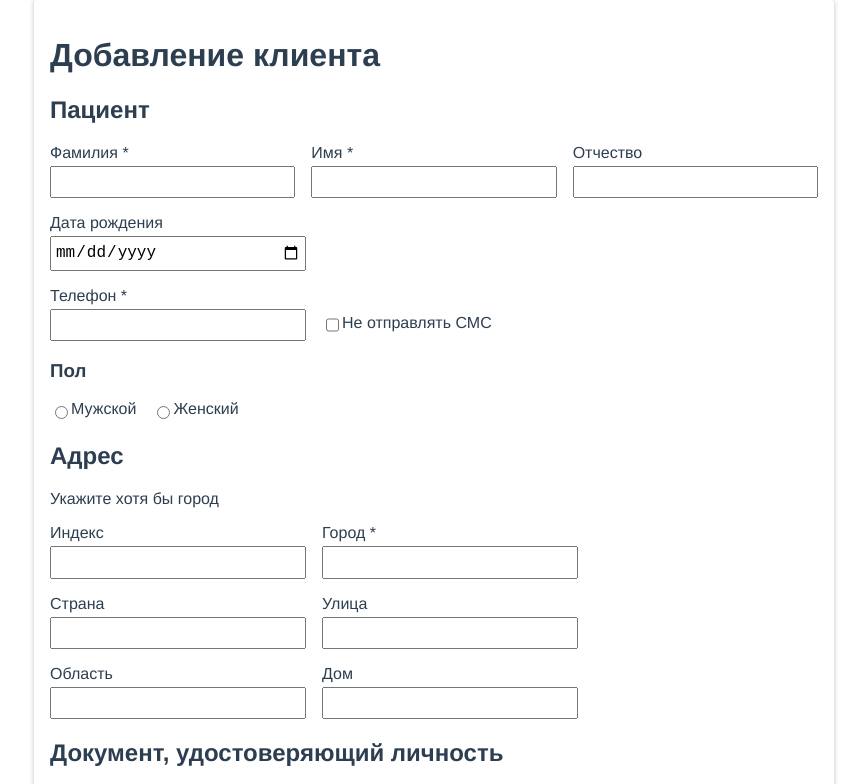
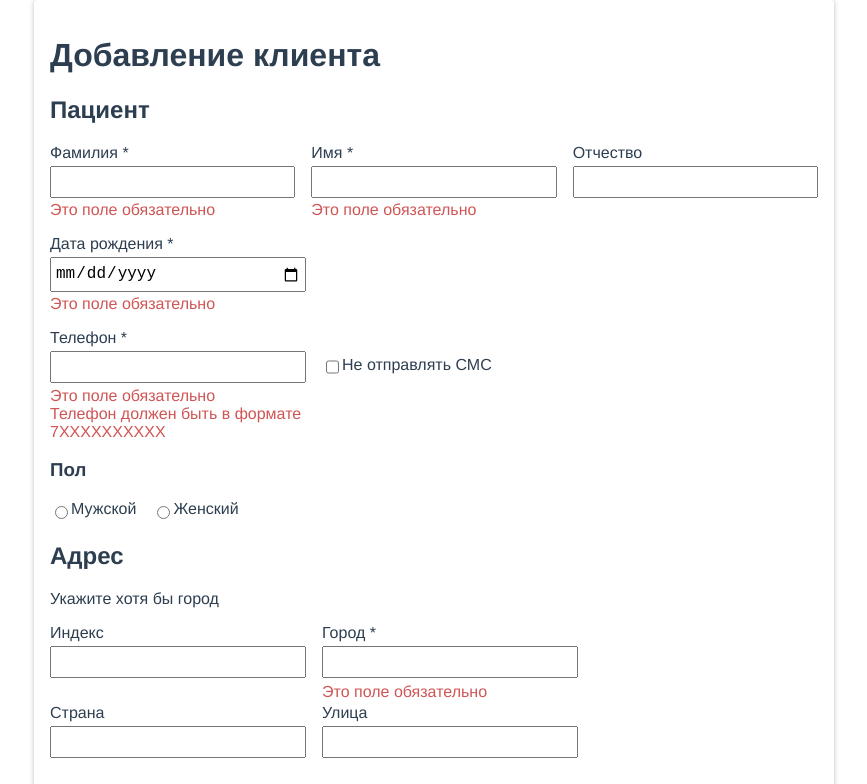
Before and after one commit to ksenkso/medods-client-form, a Vue app: page / in a window 1280 px wide. Shown: the top 784 px of the page, without its empty margins (206-1073 px from the left). Built offline with nearby package versions, Linux system fonts and the light colour scheme.

Commit message:
feature: plain-text-style errors

```diff
--- a/src/components/common/Checkbox.vue
+++ b/src/components/common/Checkbox.vue
@@ -5,9 +5,9 @@
     </label>
     <input @change="onChange" :value="value" type="checkbox" :name="name" :id="id"
            :required="required" :class="inputClassName" :checked="isChecked">
-    <span class="input__errors">
-        <slot name="errors"></slot>
-      </span>
+    <div class="input__errors">
+      <slot name="errors"></slot>
+    </div>
   </div>
 
 </template>
@@ -17,7 +17,7 @@ export default {
   name: 'Checkbox',
   model: {
     prop: 'checked',
-    event: 'change'
+    event: 'change',
   },
   props: {
     name: {
@@ -35,17 +35,13 @@ export default {
       type: String,
       required: true,
     },
-    value: {
-
-    },
-    checked: {
-
-    },
+    value: {},
+    checked: {},
     checkedValue: {
-      default: true
+      default: true,
     },
     uncheckedValue: {
-      default: false
+      default: false,
     },
   },
   methods: {
@@ -59,7 +55,7 @@ export default {
       } else {
         this.$emit('change', e.target.checked ? this.checkedValue : this.uncheckedValue);
       }
-    }
+    },
   },
   computed: {
     inputClassName() {
@@ -77,7 +73,7 @@ export default {
       } else {
         return this.value === this.checked;
       }
-    }
+    },
   },
 }
 </script>
--- a/src/components/common/FormInput.vue
+++ b/src/components/common/FormInput.vue
@@ -5,9 +5,9 @@
     </label>
     <input @input="$emit('input', $event.target.value)" :value="$attrs.value" :type="type" :name="name" :id="id"
            :required="required" :class="className">
-    <span class="input__errors">
-        <slot name="errors"></slot>
-      </span>
+    <div class="input__errors">
+      <slot name="errors"></slot>
+    </div>
   </div>
 
 </template>
--- a/src/components/common/RadioButton.vue
+++ b/src/components/common/RadioButton.vue
@@ -5,9 +5,9 @@
     </label>
     <input @change="onChange" :value="value" type="radio" :name="name" :id="id"
            :required="required" :class="inputClassName" :checked="isChecked">
-    <span class="input__errors">
-        <slot name="errors"></slot>
-      </span>
+    <div class="input__errors">
+      <slot name="errors"></slot>
+    </div>
   </div>
 
 </template>
--- a/src/components/common/Select.vue
+++ b/src/components/common/Select.vue
@@ -6,6 +6,9 @@
     <select :value="value" :name="name" :id="id" @change="$emit('change', $event.target.value)" :class="className">
       <option v-for="(option, i) in options" :key="i" :value="option.value">{{ option.text }}</option>
     </select>
+    <div class="input__errors">
+      <slot name="errors"></slot>
+    </div>
   </div>
 </template>
 
--- a/src/components/form/ClientForm.vue
+++ b/src/components/form/ClientForm.vue
@@ -7,22 +7,39 @@
       <h2>Пациент</h2>
       <div class="input-group input-group_fio">
         <FormInput required v-model="$v.person.lastName.$model" name="last-name" id="last-name"
-                   label="Фамилия"></FormInput>
+                   label="Фамилия">
+          <template slot="errors">
+            <div class="error">Это поле обязательно</div>
+          </template>
+        </FormInput>
         <FormInput required v-model="$v.person.firstName.$model" name="first-name" id="first-name"
-                   label="Имя"></FormInput>
+                   label="Имя">
+          <template slot="errors">
+            <div class="error">Это поле обязательно</div>
+          </template>
+        </FormInput>
         <FormInput v-model="$v.person.patronymic.$model" name="patronymic" id="patronymic" label="Отчество"></FormInput>
       </div>
       <div class="input-group">
         <FormInput
+            required
             v-model="$v.person.dateOfBirth.$model"
             name="date-of-birth"
             type="date" id="date-of-birth"
             label="Дата рождения"
             class="input_birth"
         >
+          <template slot="errors">
+            <div class="error">Это поле обязательно</div>
+          </template>
         </FormInput>
         <div class="input-group input-group_phone">
-          <FormInput required v-model="$v.person.phone.$model" name="phone" type="tel" id="phone" label="Телефон" class="input_phone"></FormInput>
+          <FormInput required v-model="$v.person.phone.$model" name="phone" type="tel" id="phone" label="Телефон" class="input_phone">
+            <template slot="errors">
+              <div class="error">Это поле обязательно</div>
+              <div class="error">Телефон должен быть в формате 7XXXXXXXXXX</div>
+            </template>
+          </FormInput>
           <Checkbox id="no-sms" name="no-sms" v-model="$v.noSMS.$model" value="no-sms"
                      label="Не отправлять СМС"></Checkbox>
         </div>
@@ -41,7 +58,9 @@
           <FormInput v-model="$v.address.district.$model" name="district" id="district" label="Область"></FormInput>
         </div>
         <div class="col">
-          <FormInput required v-model="$v.address.city.$model" name="city" id="city" label="Город"></FormInput>
+          <FormInput required v-model="$v.address.city.$model" name="city" id="city" label="Город">
+            <template slot="errors">Это поле обязательно</template>
+          </FormInput>
           <FormInput v-model="$v.address.street.$model" name="street" id="street" label="Улица"></FormInput>
           <FormInput v-model="$v.address.house.$model" name="house" id="house" label="Дом"></FormInput>
         </div>
@@ -55,12 +74,15 @@
             name="doc-type"
             id="doc-type"
             :options="documentTypes">
+          <template slot="errors">Это поле обязательно</template>
         </Select>
 
         <FormInput v-model="$v.document.serial.$model" name="doc-serial" id="doc-serial" label="Серия и номер"></FormInput>
         <h3>Выдан</h3>
         <FormInput required v-model="$v.document.issueDate.$model" type="date" name="issue-date" id="issue-date"
-                   label="Когда"></FormInput>
+                   label="Когда">
+          <template slot="errors">Это поле обязательно</template>
+        </FormInput>
         <FormInput v-model="$v.document.issuedAt.$model" name="issued-at" id="issued-at" label="Кем"></FormInput>
       </div>
       <h2>Опции</h2>
@@ -199,7 +221,7 @@ export default {
 }
 </script>
 
-<style scoped lang="scss">
+<style lang="scss">
 @import "../../styles/common";
 @import "../../styles/input-group";
 .client-form {
@@ -221,18 +243,4 @@ export default {
 }
 
 
-
-//.input_birth, .input_phone {
-//  max-width: calc(calc(100% - 2rem) / 3);
-//  width: 100%;
-//  @media (max-width: 700px) {
-//    max-width: 100%;
-//  }
-//}
-//
-//.input_phone {
-//  @media (max-width: 700px) {
-//    max-width: 100%;
-//  }
-//}
 </style>
--- a/src/styles/_input-group.scss
+++ b/src/styles/_input-group.scss
@@ -29,10 +29,10 @@
 
   &_phone {
     flex-direction: row;
-    align-items: flex-end;
+    align-items: flex-start;
     column-gap: 1rem;
     .input:last-child {
-      padding-bottom: .3rem;
+      padding-top: 1.7rem;
     }
     @media (max-width: 700px) {
       flex-direction: column;
@@ -48,7 +48,12 @@
       width: 100%;
     }
     .input {
-      //max-width: 100%;
+      position: relative;
+      padding-bottom: .6rem;
+      &__errors {
+        position: absolute;
+        bottom: -.8rem;
+      }
     }
     @media (max-width: 700px) {
       flex-direction: column;
--- a/src/styles/_input.scss
+++ b/src/styles/_input.scss
@@ -23,4 +23,8 @@
   @media (max-width: 700px) {
     max-width: 100%;
   }
+  &__errors {
+    color: #d05555;
+    margin-top: .2rem;
+  }
 }
```
